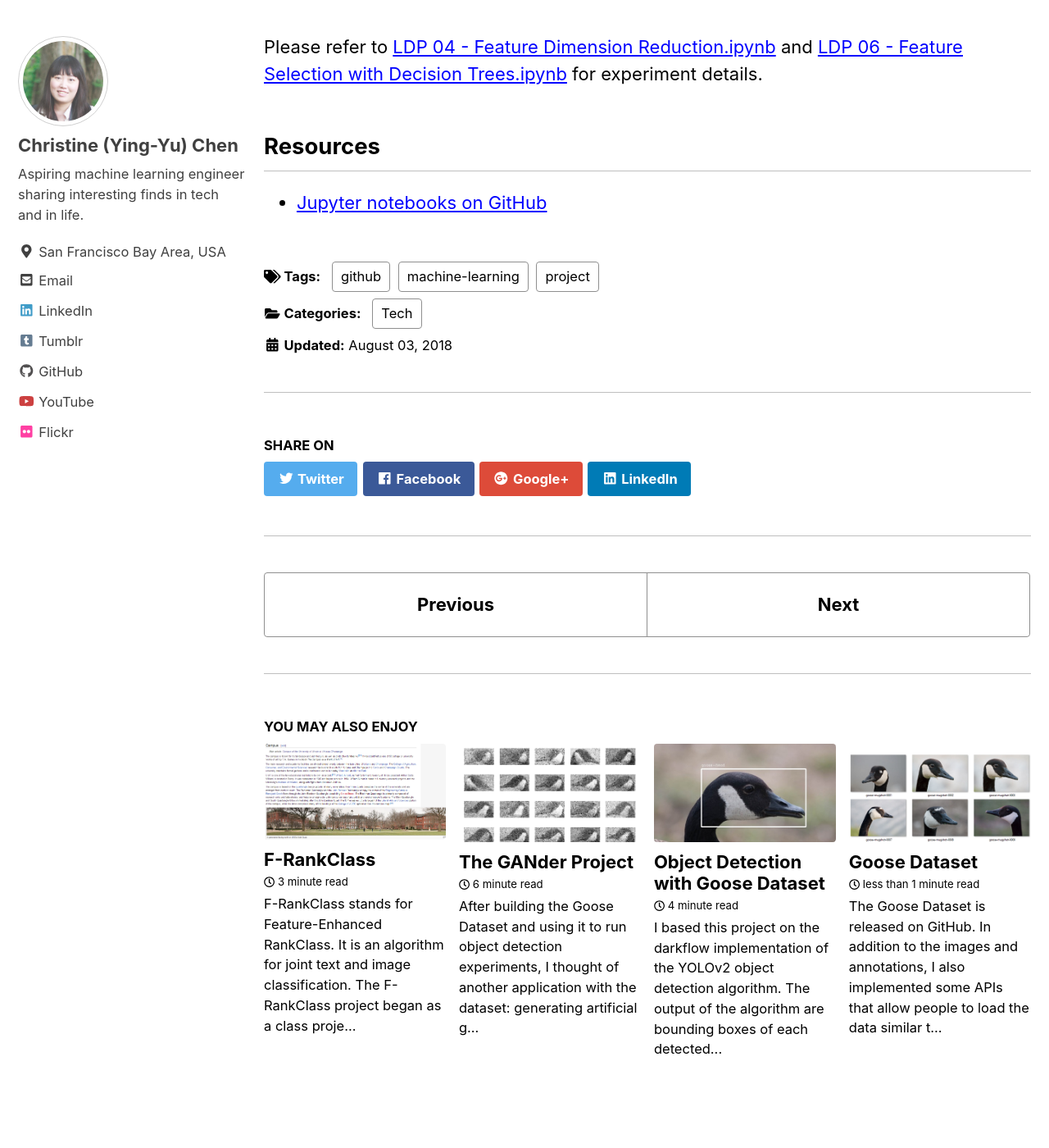
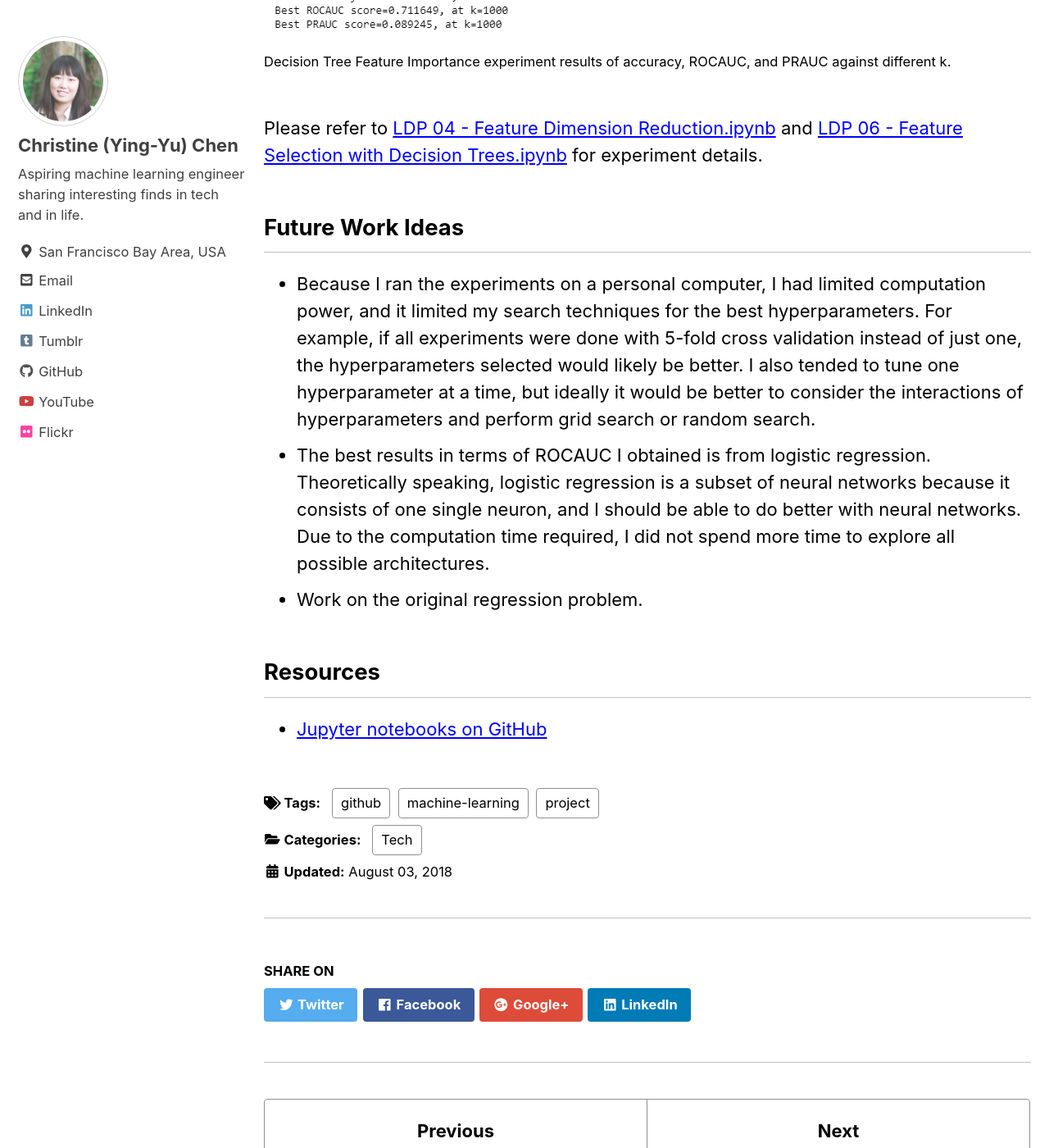
Before and after one commit to steggie3/steggie3.github.io, a Jekyll site: the page built from _posts/2018-08-03-loan-default.md, in a window 1280 px wide and 1400 px high, scrolled down 10574 px. Shown: the whole window at 82% size. Built offline with Jekyll 4.4.1, drawn with Linux system fonts in a browser that asks for light colours; nearby versions of some CDN libraries; some of the changed text lies outside the part shown.

Commit message:
Polish project posts

```diff
--- a/_posts/2018-08-03-loan-default.md
+++ b/_posts/2018-08-03-loan-default.md
@@ -29,7 +29,7 @@
   + Support Vector Machines
   + Neural Networks
 
-The data is from a Kaggle competition [Loan Default Prediction](https://www.kaggle.com/c/loan-default-prediction){:target="_blank"}.
+The data is from a Kaggle competition [Loan Default Prediction](https://www.kaggle.com/c/loan-default-prediction){:target="_blank"}. This is originally a regression problem, predicting the percentage of loan not paid for, but I performed most of the experiments by making it a binary classification problem, i.e. default or not default, for my own exercise.
 
 I started with data cleaning and data preprocessing, applied each of the ML model to the data, performed hyperparameter tuning to explore the potential of the models, and then analyzed the accuracy, Receiver Operating Characteristic (ROC) curves, and Precision-Recall (PR) curves and their respective Areas Under Curve (AUC) to evaluate the quality of the resulting models. As this dataset has highly unbalanced classes, ROCAUC or PRAUC are better metrics than the accuracy. I also applied different feature engineering techniques and compared the model performance. The detailed experiments and reports in the form of Jupyter notebooks are available [on GitHub](https://github.com/steggie3/loan-default-prediction){:target="_blank"}. I will also present some highlights here in this post.
 
@@ -104,5 +104,10 @@
 
 Please refer to [LDP 04 - Feature Dimension Reduction.ipynb](https://github.com/steggie3/loan-default-prediction/blob/master/LDP%2004%20-%20Feature%20Dimension%20Reduction.ipynb){:target="_blank"} and [LDP 06 - Feature Selection with Decision Trees.ipynb](https://github.com/steggie3/loan-default-prediction/blob/master/LDP%2006%20-%20Feature%20Selection%20with%20Decision%20Trees.ipynb){:target="_blank"} for experiment details.
 
+## Future Work Ideas
+- Because I ran the experiments on a personal computer, I had limited computation power, and it limited my search techniques for the best hyperparameters. For example, if all experiments were done with 5-fold cross validation instead of just one, the hyperparameters selected would likely be better. I also tended to tune one hyperparameter at a time, but ideally it would be better to consider the interactions of hyperparameters and perform grid search or random search.
+- The best results in terms of ROCAUC I obtained is from logistic regression. Theoretically speaking, logistic regression is a subset of neural networks because it consists of one single neuron, and I should be able to do better with neural networks. Due to the computation time required, I did not spend more time to explore all possible architectures.
+- Work on the original regression problem.
+
 ## Resources
 - [Jupyter notebooks on GitHub](https://github.com/steggie3/loan-default-prediction){:target="_blank"}
```
Also changed, not shown: _drafts/2018-05-27-youtube-recommendation.md (added, +10 -0 lines), _posts/2018-08-05-goose-detection.md (+2 -1 lines), _posts/2018-08-07-gander.md (+6 -4 lines).
